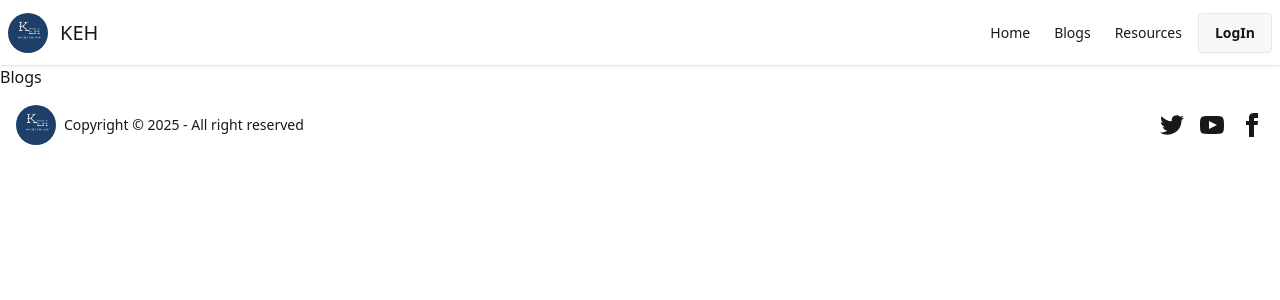
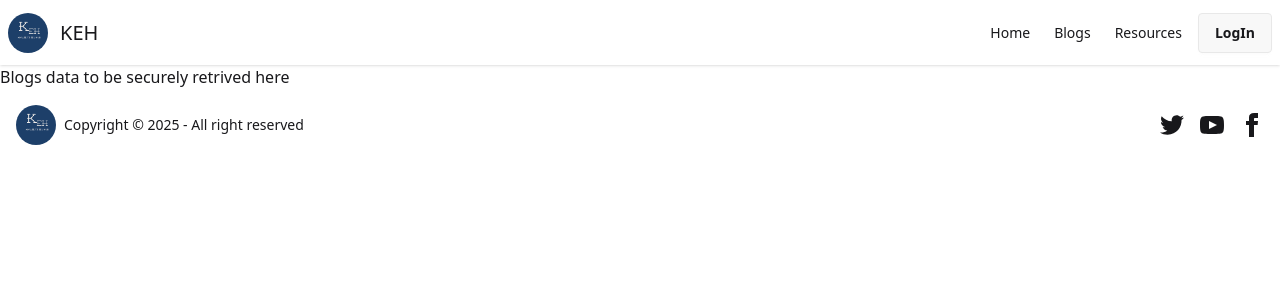
Before and after one commit to bornilshopno/khaleda-edu-frontend, a React (Vite) app: page /blogs in a window 1280 px wide. Shown: the top 300 px of the page. Built offline with nearby package versions, Linux system fonts and the light colour scheme; no server answers.

Commit message:
blogs update

```diff
--- a/src/components/pages/blogs/Blogs.jsx
+++ b/src/components/pages/blogs/Blogs.jsx
@@ -3,7 +3,7 @@
 const Blogs = () => {
     return (
         <div>
-            Blogs
+            Blogs data to be securely retrived here
         </div>
     );
 };
```
